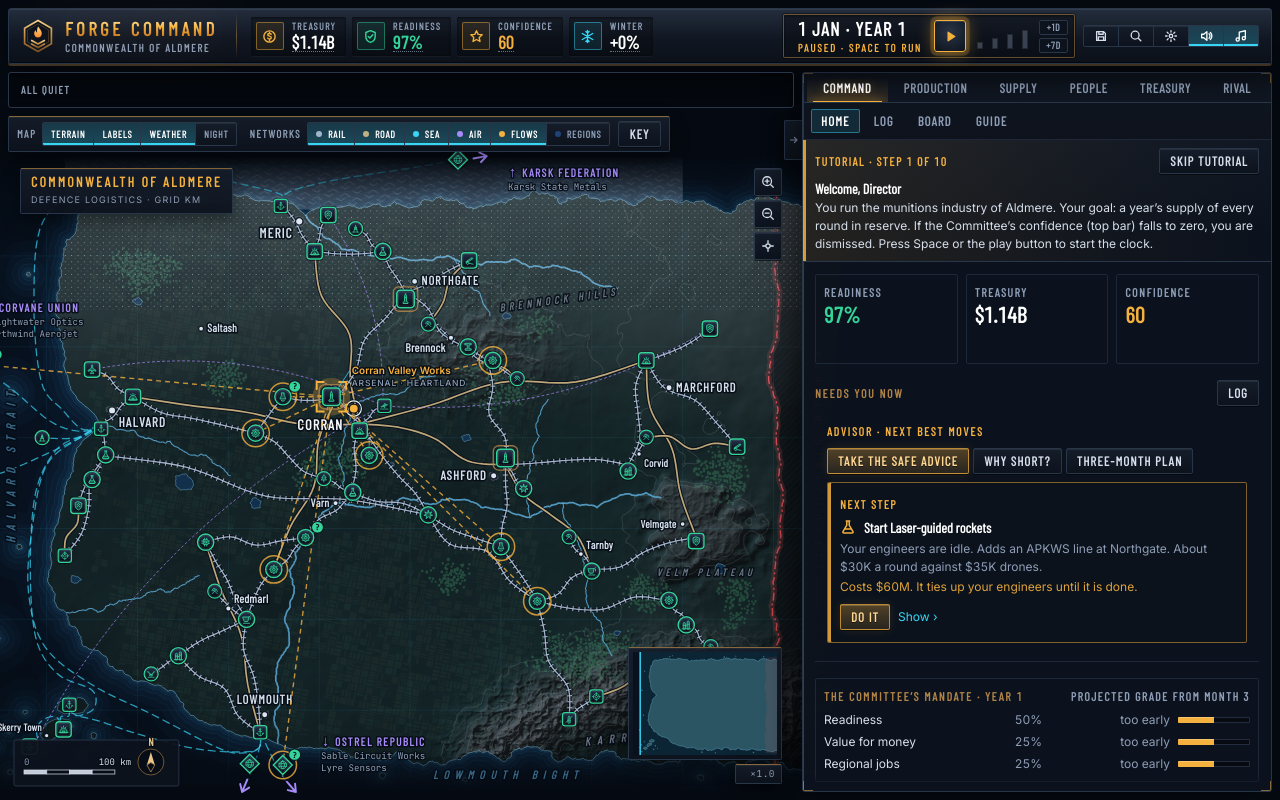
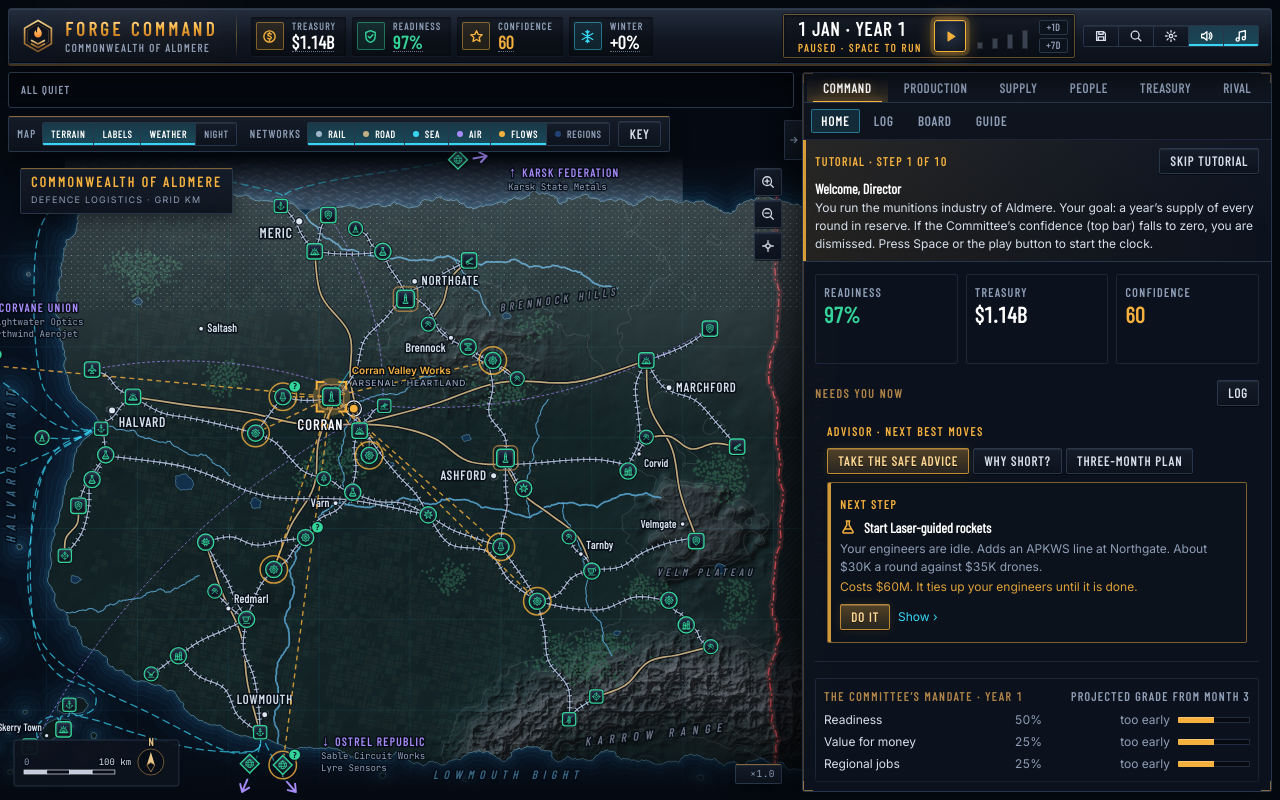
Before and after one commit to NationalPanda17/forge-command, a React (Vite) app: page / in a window 1280 px wide. Both pictures are taken after a click on the button 640 px from the left and 392 px from the top of the page. Built offline with nearby package versions, Linux system fonts and the light colour scheme.

Commit message:
feat: 20.5.1 no overview map
Removes the minimap from the map's bottom-right corner, at the user's
request: at the normal zoom it only repeated the main map and showed
no sites, alerts or shipments.

Task: user request (remove the overview map)

```diff
--- a/package.json
+++ b/package.json
@@ -1,7 +1,7 @@
 {
   "name": "forge-command",
   "private": true,
-  "version": "20.4.0",
+  "version": "20.5.1",
   "type": "module",
   "scripts": {
     "dev": "vite",
--- a/src/index.css
+++ b/src/index.css
@@ -645,7 +645,7 @@ html.rm .fc-coach { animation: none; box-shadow: 0 0 0 2px rgb(var(--ops-amber))
   color: #1a1208;
   letter-spacing: 0.04em;
 }
-/* An overlay on the map (title card, minimap, readouts, hover cards, menus): a small plate with a bronze top edge. */
+/* An overlay on the map (title card, readouts, hover cards, menus): a small plate with a bronze top edge. */
 .fc-hud {
   border: 1px solid rgb(var(--ops-line));
   border-top-color: rgb(var(--fc-bronze) / 0.75);
--- a/src/ui/map/MapView.tsx
+++ b/src/ui/map/MapView.tsx
@@ -846,7 +846,7 @@ const ShipmentsLayer = memo(function ShipmentsLayer({ S, shipments, clock, pause
   );
 });
 
-// ---------- Weather, night and the minimap ----------
+// ---------- Weather and night ----------
 
 export type MapWeather = 'snow' | 'flood' | 'heat' | null;
 
@@ -892,46 +892,6 @@ const NightLayer = memo(function NightLayer({ uid }: { uid: string }) {
   );
 });
 
-function Minimap({ view, size, onCenter }: { view: View; size: Size; onCenter: (x: number, y: number) => void }) {
-  const w = size.w < 640 ? 96 : 144;
-  const h = (w * G.FRAME_H) / G.FRAME_W;
-  const vx = -view.tx / view.S;
-  const vy = -view.ty / view.S;
-  const vw = size.w / view.S;
-  const vh = size.h / view.S;
-  const drag = useRef(false);
-  const at = (e: ReactPointerEvent<SVGSVGElement>) => {
-    const r = e.currentTarget.getBoundingClientRect();
-    onCenter(G.FRAME.x0 + ((e.clientX - r.left) / r.width) * G.FRAME_W, G.FRAME.y0 + ((e.clientY - r.top) / r.height) * G.FRAME_H);
-  };
-  return (
-    <div data-hud="" className="fc-hud absolute p-1" style={{ right: (size.r ?? 0) + 12, bottom: (size.b ?? 0) + 32 }}>
-      <svg
-        width={w}
-        height={h}
-        viewBox={`${G.FRAME.x0} ${G.FRAME.y0} ${G.FRAME_W} ${G.FRAME_H}`}
-        role="img"
-        aria-label="Overview map. Click or drag to move the view."
-        className="block cursor-pointer"
-        onPointerDown={(e) => {
-          e.stopPropagation();
-          drag.current = true;
-          e.currentTarget.setPointerCapture(e.pointerId);
-          at(e);
-        }}
-        onPointerMove={(e) => drag.current && at(e)}
-        onPointerUp={() => (drag.current = false)}
-        onPointerCancel={() => (drag.current = false)}
-        onClick={(e) => e.stopPropagation()}
-      >
-        <rect x={G.FRAME.x0} y={G.FRAME.y0} width={G.FRAME_W} height={G.FRAME_H} fill={SEA} />
-        <path d={G.geography().land} fill="#2b4654" stroke={COAST} strokeWidth={4} />
-        <path d={G.ringPath(G.VARDAN_RING)} fill="rgba(242, 84, 91, 0.12)" />
-        <rect x={vx} y={vy} width={vw} height={vh} fill="rgb(var(--ops-cyan) / 0.1)" stroke="rgb(var(--ops-cyan))" strokeWidth={1.5} vectorEffect="non-scaling-stroke" />
-      </svg>
-    </div>
-  );
-}
 
 // ---------- Screen furniture ----------
 
@@ -1660,17 +1620,6 @@ export default function MapView(props: MapViewProps): JSX.Element {
           <Icon name="recenter" />
         </button>
       </div>
-      {size.w >= 420 && size.w > 0 && (
-        <Minimap
-          view={view}
-          size={size}
-          onCenter={(x, y) => {
-            const v = viewRef.current;
-            const a = safe(sizeRef.current);
-            apply(clampView({ S: v.S, tx: a.x + a.w / 2 - x * v.S, ty: a.y + a.h / 2 - y * v.S }, sizeRef.current));
-          }}
-        />
-      )}
       <div data-hud="" className="fc-hud pointer-events-none absolute px-1.5 py-0.5 font-mono text-[9.5px] tracking-wider text-ops-dim" style={{ right: (size.r ?? 0) + 12, bottom: (size.b ?? 0) + 8 }}>
         <span ref={readoutRef} />
         <span className="ml-2 text-ops-dim">×{(S / Math.max(0.0001, fitScale(size))).toFixed(1)}</span>
```
Also changed, not shown: 2 other files (tests, documents, lock files or other folders).
